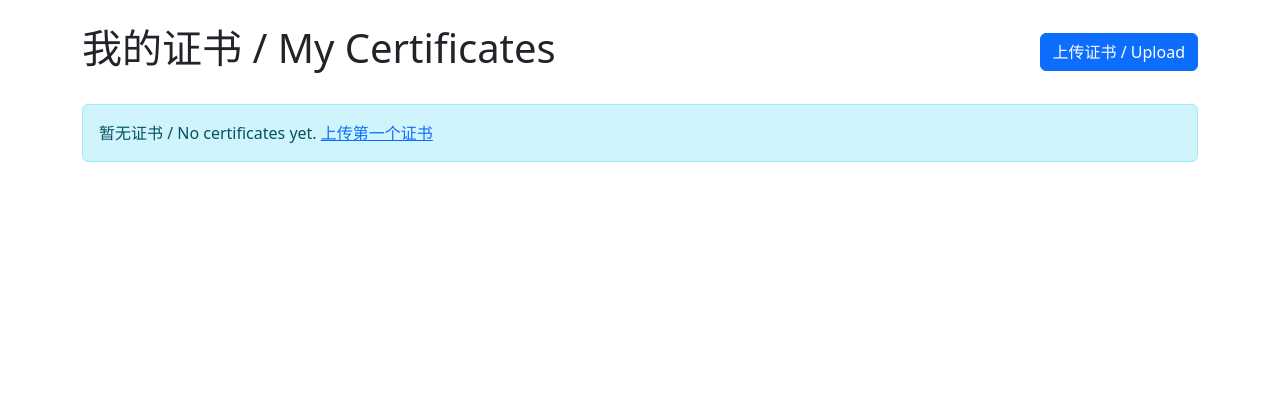
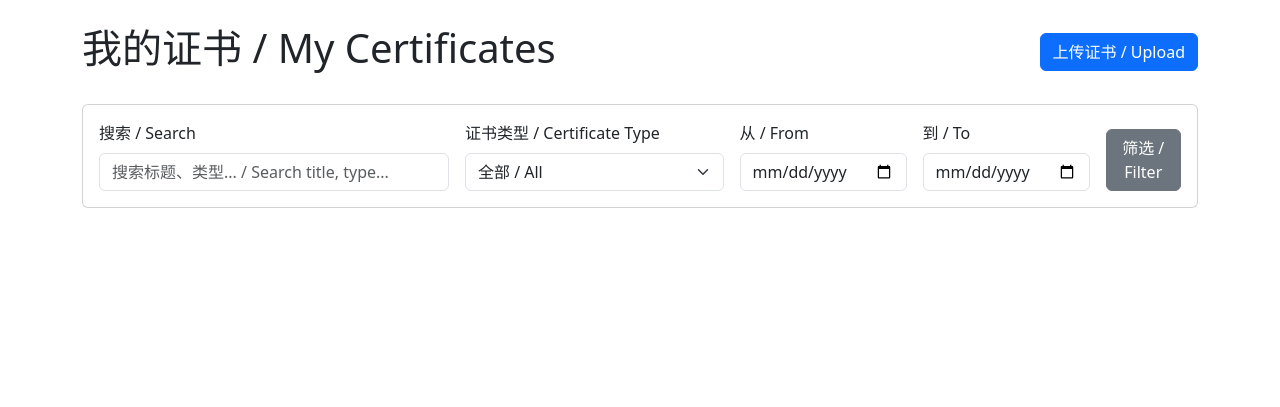
Before and after one commit to zb262035/CertMgr, a Flask app: template app/blueprints/certificates/templates/list.html in a window 1280 px wide. Shown: the part 56-463 px from the top of the page. Run offline with Flask 3, Linux system fonts and the light colour scheme; the template is opened without the code that fills it, so the values that code supplies are empty; some libraries are stand-ins or nearby versions.

Commit message:
feat(02-core-02): update list.html with DataTables server-side and search/filter
- Add DataTables with serverSide: true for pagination
- Add search input, filter selects for type and date range
- Filter button and Enter key trigger table redraw
- Data loaded from /certificates/api/data endpoint
- Card rendering in drawCallback
- Admin batch import button added

Co-Authored-By: Claude Opus 4.6 <noreply@anthropic.com>

```diff
--- a/app/blueprints/certificates/templates/list.html
+++ b/app/blueprints/certificates/templates/list.html
@@ -2,51 +2,156 @@
 
 {% block title %}我的证书 - CertMgr{% endblock %}
 
+{% block extra_css %}
+<link rel="stylesheet" href="https://cdn.datatables.net/1.11.5/css/dataTables.bootstrap5.min.css">
+{% endblock %}
+
 {% block content %}
 <div class="d-flex justify-content-between align-items-center mb-4">
     <h1>我的证书 / My Certificates</h1>
-    <a href="{{ url_for('certificates.upload') }}" class="btn btn-primary">
-        上传证书 / Upload
-    </a>
+    <div>
+        <a href="{{ url_for('certificates.upload') }}" class="btn btn-primary">
+            上传证书 / Upload
+        </a>
+        {% if current_user.is_admin %}
+        <a href="{{ url_for('certificates.import_batch') }}" class="btn btn-success">
+            批量导入 / Batch Import
+        </a>
+        {% endif %}
+    </div>
 </div>
 
-{% if certificates %}
-<div class="row row-cols-1 row-cols-md-2 row-cols-lg-3 g-4">
-    {% for cert in certificates %}
-    <div class="col">
-        <div class="card h-100 shadow-sm">
-            {% if cert.file_mime_type and 'image' in cert.file_mime_type %}
-            <img src="{{ url_for('certificates.file', cert_id=cert.id) }}"
-                 class="card-img-top" alt="{{ cert.title }}" style="height: 180px; object-fit: cover;">
-            {% else %}
-            <div class="card-img-top bg-secondary text-white d-flex align-items-center justify-content-center"
-                 style="height: 180px;">
-                <svg xmlns="http://www.w3.org/2000/svg" width="48" height="48" fill="currentColor" viewBox="0 0 16 16">
-                    <path d="M14 4.5V14a2 2 0 0 1-2 2H4a2 2 0 0 1-2-2V2a2 2 0 0 1 2-2h5.5L14 4.5zm-3 0A1.5 1.5 0 0 1 9.5 3V1H4a1 1 0 0 0-1 1v12a1 1 0 0 0 1 1h8a1 1 0 0 0 1-1V4.5h-2z"/>
-                </svg>
+{# Search and Filter Bar at top per user decision #}
+<div class="card mb-4">
+    <div class="card-body">
+        <div class="row g-3">
+            <div class="col-md-4">
+                <label class="form-label">搜索 / Search</label>
+                <input type="text" id="search-input" class="form-control" placeholder="搜索标题、类型... / Search title, type...">
             </div>
-            {% endif %}
-            <div class="card-body">
-                <h5 class="card-title text-truncate" title="{{ cert.title }}">{{ cert.title }}</h5>
-                <p class="card-text">
-                    <span class="badge bg-primary">{{ cert.certificate_type.name if cert.certificate_type else 'Unknown' }}</span>
-                </p>
-                <p class="card-text">
-                    <small class="text-muted">{{ cert.created_at.strftime('%Y-%m-%d') if cert.created_at else 'N/A' }}</small>
-                </p>
+            <div class="col-md-3">
+                <label class="form-label">证书类型 / Certificate Type</label>
+                <select id="filter-type" class="form-select">
+                    <option value="">全部 / All</option>
+                </select>
             </div>
-            <div class="card-footer bg-transparent">
-                <a href="{{ url_for('certificates.detail', cert_id=cert.id) }}" class="btn btn-sm btn-outline-primary w-100">
-                    查看详情 / View Details
-                </a>
+            <div class="col-md-2">
+                <label class="form-label">从 / From</label>
+                <input type="date" id="filter-date-from" class="form-control">
+            </div>
+            <div class="col-md-2">
+                <label class="form-label">到 / To</label>
+                <input type="date" id="filter-date-to" class="form-control">
+            </div>
+            <div class="col-md-1 d-flex align-items-end">
+                <button type="button" id="filter-btn" class="btn btn-secondary w-100">筛选 / Filter</button>
             </div>
         </div>
     </div>
-    {% endfor %}
 </div>
-{% else %}
-<div class="alert alert-info">
-    暂无证书 / No certificates yet. <a href="{{ url_for('certificates.upload') }}">上传第一个证书</a>
+
+{# DataTables with card rendering (per user decision: card layout) #}
+<div id="certificates-container" class="row row-cols-1 row-cols-md-2 row-cols-lg-3 g-4">
+    {# Cards will be rendered here by DataTables #}
 </div>
-{% endif %}
 {% endblock %}
+
+{% block extra_js %}
+<script src="https://cdn.datatables.net/1.11.5/js/jquery.dataTables.min.js"></script>
+<script src="https://cdn.datatables.net/1.11.5/js/dataTables.bootstrap5.min.js"></script>
+<script>
+$(document).ready(function() {
+    // Load certificate types for filter
+    fetch('/certificates/api/types')
+        .then(r => r.json())
+        .then(data => {
+            data.forEach(type => {
+                $('#filter-type').append(`<option value="${type.id}">${type.name}</option>`);
+            });
+        });
+
+    // Initialize DataTables with card rendering
+    var table = $('#certificates-table').DataTable({
+        ajax: {
+            url: '/certificates/api/data',
+            type: 'GET',
+            data: function(d) {
+                d.search = $('#search-input').val();
+                d.filter_type = $('#filter-type').val();
+                d.filter_date_from = $('#filter-date-from').val();
+                d.filter_date_to = $('#filter-date-to').val();
+            }
+        },
+        serverSide: true,
+        processing: true,
+        columns: [
+            { data: 'id', name: 'id', visible: false },
+            { data: 'title', name: 'title' },
+            { data: 'type', name: 'type' },
+            { data: 'created_at', name: 'created_at' },
+            { data: 'file_mime_type', name: 'file_mime_type', visible: false }
+        ],
+        order: [[3, 'desc']],
+        language: {
+            url: '//cdn.datatables.net/plug-ins/1.11.5/i18n/zh.json'
+        },
+        drawCallback: function() {
+            // Render cards from table data
+            renderCertificateCards();
+        }
+    });
+
+    function renderCertificateCards() {
+        var container = $('#certificates-container');
+        container.empty();
+
+        var rows = table.rows().data();
+        if (rows.length === 0) {
+            container.html('<div class="col-12"><div class="alert alert-info">暂无证书 / No certificates found</div></div>');
+            return;
+        }
+
+        rows.each(function(cert) {
+            var imageHtml = '';
+            if (cert.file_mime_type && cert.file_mime_type.includes('image')) {
+                imageHtml = `<img src="/certificates/${cert.id}/file" class="card-img-top" alt="${cert.title}" style="height: 180px; object-fit: cover;">`;
+            } else {
+                imageHtml = `<div class="card-img-top bg-secondary text-white d-flex align-items-center justify-content-center" style="height: 180px;">
+                    <svg xmlns="http://www.w3.org/2000/svg" width="48" height="48" fill="currentColor" viewBox="0 0 16 16">
+                        <path d="M14 4.5V14a2 2 0 0 1-2 2H4a2 2 0 0 1-2-2V2a2 2 0 0 1 2-2h5.5L14 4.5zm-3 0A1.5 1.5 0 0 1 9.5 3V1H4a1 1 0 0 0-1 1v12a1 1 0 0 0 1 1h8a1 1 0 0 0 1-1V4.5h-2z"/>
+                    </svg>
+                </div>`;
+            }
+
+            var date = cert.created_at ? cert.created_at.split('T')[0] : 'N/A';
+            var card = `<div class="col">
+                <div class="card h-100 shadow-sm">
+                    ${imageHtml}
+                    <div class="card-body">
+                        <h5 class="card-title text-truncate" title="${cert.title}">${cert.title}</h5>
+                        <p class="card-text"><span class="badge bg-primary">${cert.type || 'Unknown'}</span></p>
+                        <p class="card-text"><small class="text-muted">${date}</small></p>
+                    </div>
+                    <div class="card-footer bg-transparent">
+                        <a href="/certificates/${cert.id}" class="btn btn-sm btn-outline-primary w-100">查看详情 / View</a>
+                    </div>
+                </div>
+            </div>`;
+            container.append(card);
+        });
+    }
+
+    // Filter button click
+    $('#filter-btn').on('click', function() {
+        table.draw();
+    });
+
+    // Search on Enter
+    $('#search-input').on('keypress', function(e) {
+        if (e.which === 13) {
+            table.draw();
+        }
+    });
+});
+</script>
+{% endblock %}
```
